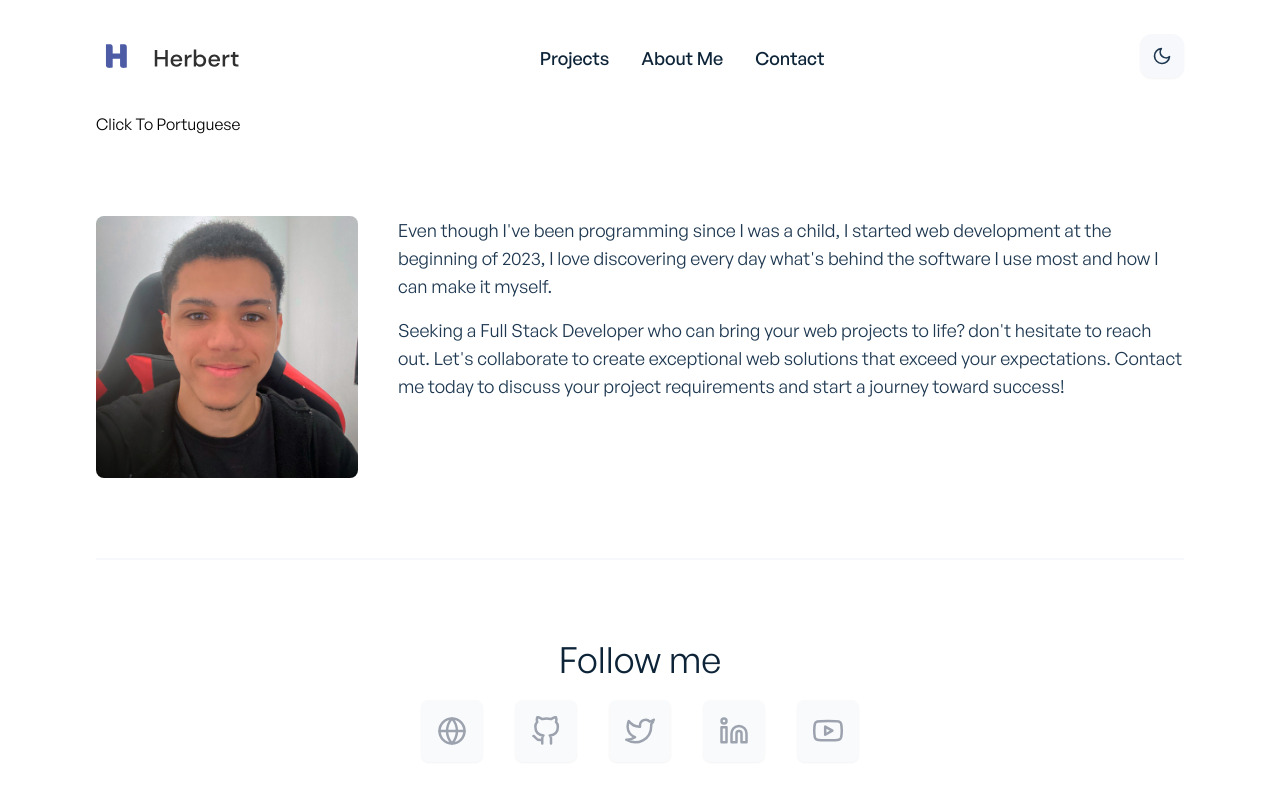
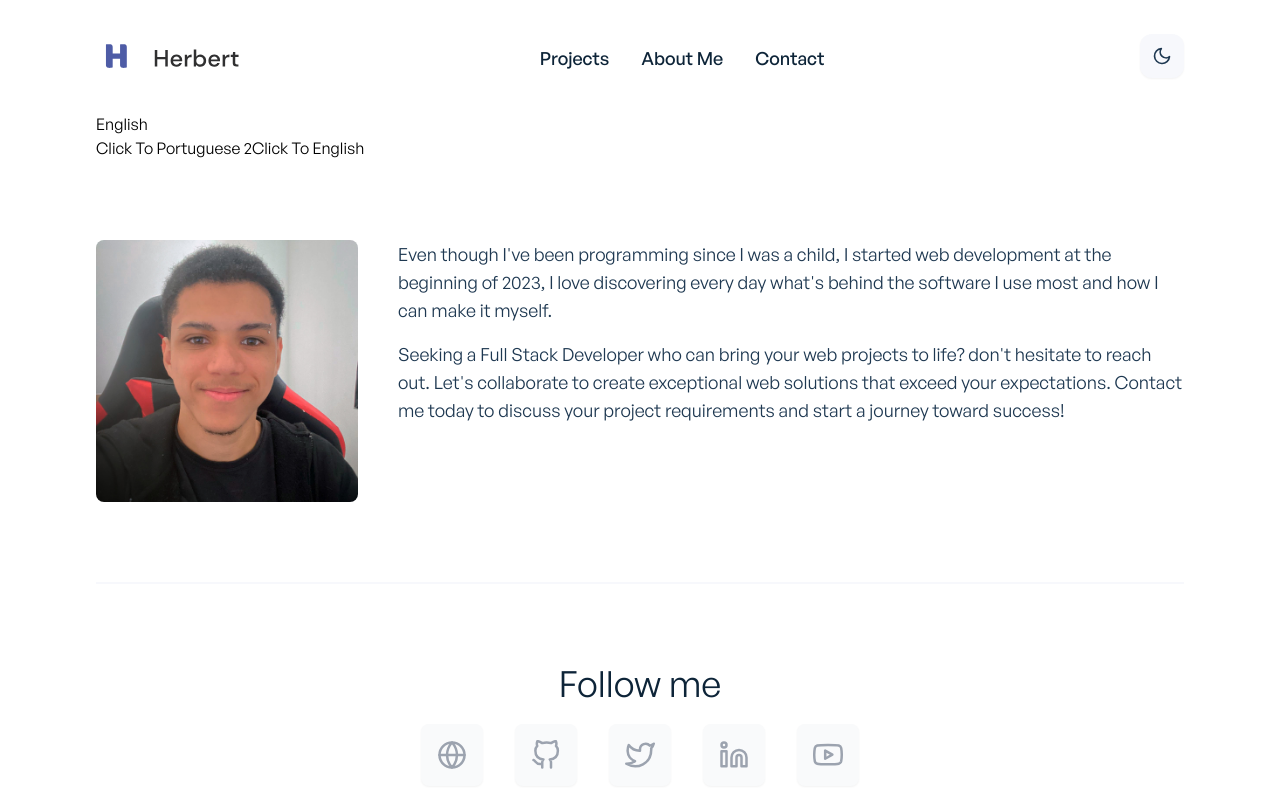
Before and after one commit to Herbert-RD/dev-portfolio, a React (Create React App) app: page /about in a window 1280 px wide. Shown: the top 800 px of the page. Built offline with nearby package versions, Linux system fonts and the light colour scheme.

Commit message:
Fix: using React States to change the lengugage.

```diff
--- a/src/components/shared/AppBanner.jsx
+++ b/src/components/shared/AppBanner.jsx
@@ -4,14 +4,15 @@ import developerLight from '../../images/developer.svg';
 import developerDark from '../../images/developer-dark.svg';
 import { motion } from 'framer-motion';
 
+import { lenguageContext } from '../../App';
+import { useContext } from 'react';
 
-import { checkLenguage } from '../../App.js';
-
-
+import { checkLenguage } from '../../App';
 
 const AppBanner = () => {
 	const [activeTheme] = useThemeSwitcher();
 
+	const lenguageWrapper = useContext(lenguageContext);
 
 
 	return (
@@ -44,7 +45,7 @@ const AppBanner = () => {
 					}}
 					className="font-general-medium mt-4 text-lg md:text-xl lg:text-2xl xl:text-3xl text-center sm:text-left leading-normal text-gray-500 dark:text-gray-200"
 				>
-					{checkLenguage("A Full-Stack Developer.", "Desenvolvedor Full-Stack.")}
+					{lenguageWrapper.lenguage == 'en' ? "A Full-Stack Developer." : "Desenvolvedor Full-Stack"}
 				</motion.p>
 				<motion.div
 					initial={{ opacity: 0 }}
--- a/src/pages/AboutMe.jsx
+++ b/src/pages/AboutMe.jsx
@@ -11,6 +11,7 @@ import { setLenguageWrapper } from '../App';
 const About = () => {
 
 	const lenguageWrapper = useContext(lenguageContext);
+	console.log(lenguageWrapper.lenguage + 'oi')
 
 	return (
 		<AboutMeProvider>
@@ -22,7 +23,14 @@ const About = () => {
 				exit={{ opacity: 0 }}
 				className="container mx-auto"
 			>
-			<button onClick={() => lenguageWrapper.setLenguage(setLenguageWrapper(lenguageWrapper.lenguage))}>Click To Portuguese</button>
+
+			<h1>{lenguageWrapper.lenguage == 'pt' ? 'Portugues' : 'English'}</h1>
+
+			<button onClick={() => lenguageWrapper.setLenguage('pt')}>Click To Portuguese 2</button>
+			<button onClick={() => lenguageWrapper.setLenguage('en')}>Click To English</button>
+
+			{/* <button onClick={() => setLenguageWrapper(lenguageWrapper.lenguage)}>Click To Portuguese</button> */}
+
 				<AboutMeBio />
 			</motion.div>
 
```
